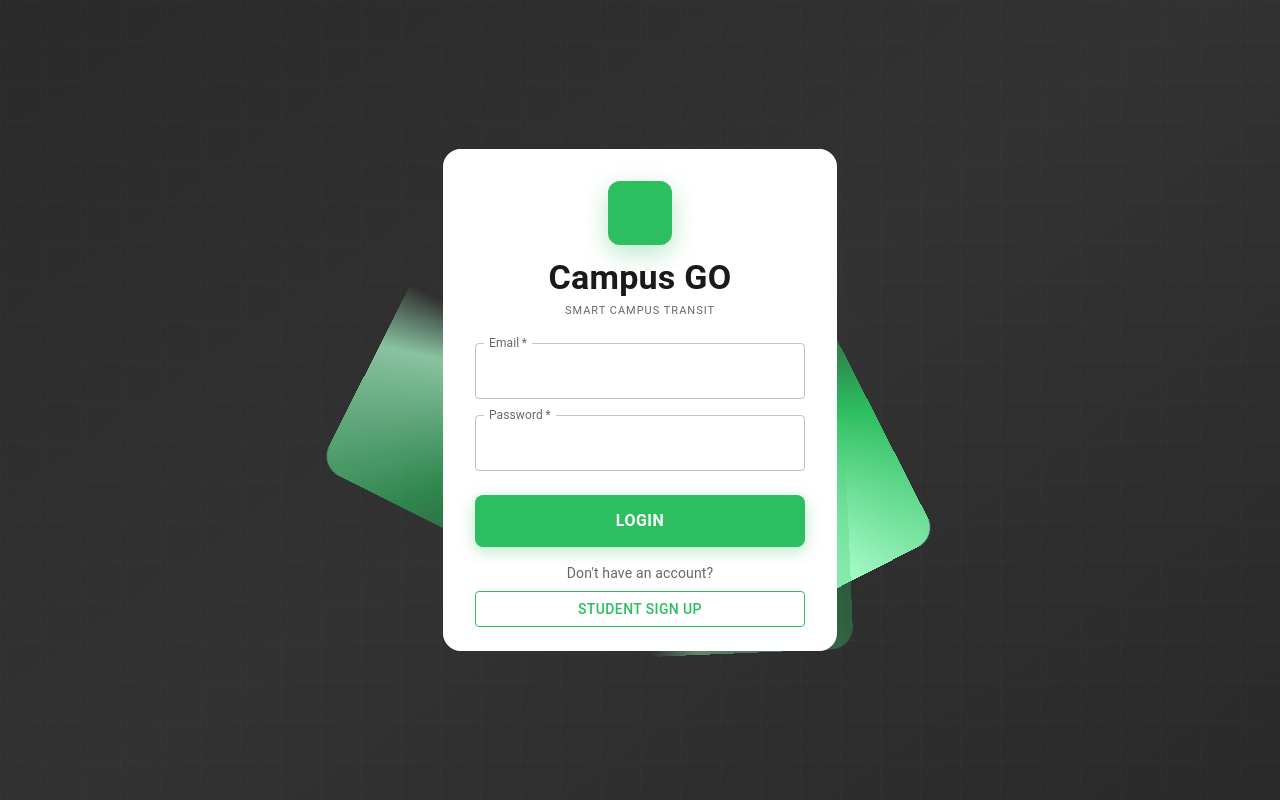
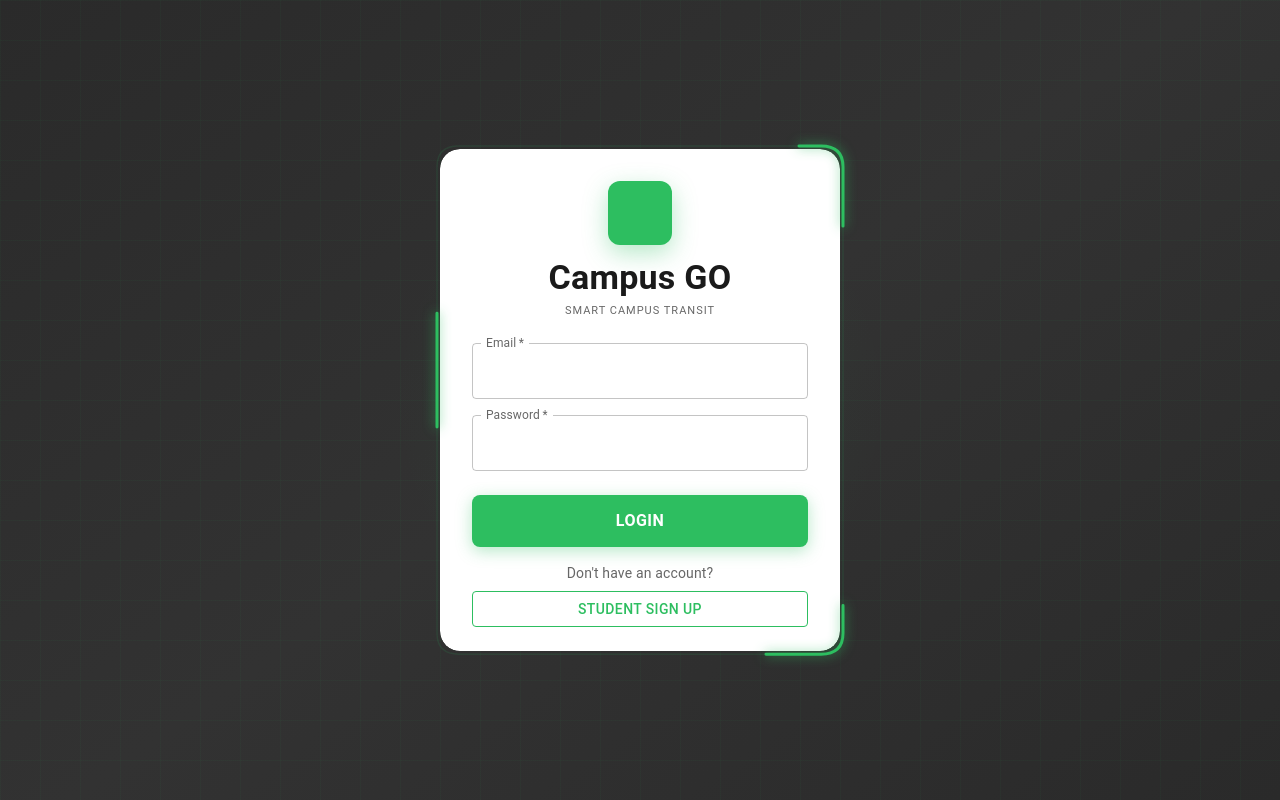
Before and after one commit to tinomudaaa/Campus_Go, a React (Vite) app in the folder frontend/: page / in a window 1280 px wide. Built offline with nearby package versions, Linux system fonts and the light colour scheme; some icons are missing; the HTML template or start-up script is replaced by a standard one.

Commit message:
login - two lines tracing border in opposite directions

```diff
--- a/frontend/src/pages/Login.jsx
+++ b/frontend/src/pages/Login.jsx
@@ -4,90 +4,98 @@ import { Box, Card, CardContent, TextField, Button, Typography, Alert } from '@m
 import DirectionsBusIcon from '@mui/icons-material/DirectionsBus';
 
 const borderAnimation = `
-  @keyframes chase1 {
-    0%   { transform: rotate(0deg); }
-    100% { transform: rotate(360deg); }
+  @keyframes clockwise {
+    from { stroke-dashoffset: 1200; }
+    to   { stroke-dashoffset: 0; }
   }
-  @keyframes chase2 {
-    0%   { transform: rotate(120deg); }
-    100% { transform: rotate(480deg); }
-  }
-  @keyframes chase3 {
-    0%   { transform: rotate(240deg); }
-    100% { transform: rotate(600deg); }
+  @keyframes counter {
+    from { stroke-dashoffset: 0; }
+    to   { stroke-dashoffset: 1200; }
   }
 
   .login-outer {
     position: relative;
     width: 400px;
-    border-radius: 20px;
     z-index: 1;
-    padding: 3px;
-    background: transparent;
   }
 
-  .chaser {
+  .login-border-svg {
     position: absolute;
-    inset: -3px;
-    border-radius: 22px;
+    top: -3px;
+    left: -3px;
+    width: calc(100% + 6px);
+    height: calc(100% + 6px);
     pointer-events: none;
+    z-index: 2;
+    overflow: visible;
   }
 
-  /* Line 1 — bright green, fast */
-  .chaser-1 {
-    animation: chase1 1.6s linear infinite;
-    background: conic-gradient(
-      from 0deg,
-      transparent 0deg,
-      transparent 260deg,
-      #2DBE60 300deg,
-      #afffcf 340deg,
-      transparent 360deg
-    );
+  /* Clockwise line */
+  .trace-cw {
+    fill: none;
+    stroke: #2DBE60;
+    stroke-width: 3;
+    stroke-linecap: round;
+    stroke-dasharray: 120 1080;
+    animation: clockwise 2.4s linear infinite;
+    filter: drop-shadow(0 0 6px rgba(45,190,96,0.9));
   }
 
-  /* Line 2 — lighter green, medium */
-  .chaser-2 {
-    animation: chase2 2.2s linear infinite;
-    background: conic-gradient(
-      from 0deg,
-      transparent 0deg,
-      transparent 270deg,
-      rgba(45,190,96,0.6) 310deg,
-      rgba(175,255,207,0.7) 345deg,
-      transparent 360deg
-    );
-  }
-
-  /* Line 3 — faint, slow */
-  .chaser-3 {
-    animation: chase3 3s linear infinite;
-    background: conic-gradient(
-      from 0deg,
-      transparent 0deg,
-      transparent 280deg,
-      rgba(45,190,96,0.35) 320deg,
-      rgba(175,255,207,0.4) 350deg,
-      transparent 360deg
-    );
-  }
-
-  /* White fill keeps card interior clean */
-  .login-inner-fill {
-    position: absolute;
-    inset: 3px;
-    border-radius: 18px;
-    background: #fff;
-    z-index: 0;
+  /* Counter-clockwise line */
+  .trace-ccw {
+    fill: none;
+    stroke: #2DBE60;
+    stroke-width: 3;
+    stroke-linecap: round;
+    stroke-dasharray: 120 1080;
+    animation: counter 2.4s linear infinite;
+    filter: drop-shadow(0 0 6px rgba(45,190,96,0.9));
   }
 
   .login-card-inner {
     position: relative;
     z-index: 1;
-    border-radius: 18px;
+    border-radius: 20px;
     overflow: hidden;
   }
 `;
+
+// Rounded rect SVG path — 400x(dynamic) with r=20
+// We use a fixed height approx and let SVG scale
+function RoundedRectPath({ className }) {
+  const w = 406;
+  const h = 536;
+  const r = 22;
+  const perimeter = 2 * (w - 2 * r) + 2 * (h - 2 * r) + 2 * Math.PI * r;
+
+  const d = `
+    M ${r} 0
+    L ${w - r} 0
+    Q ${w} 0 ${w} ${r}
+    L ${w} ${h - r}
+    Q ${w} ${h} ${w - r} ${h}
+    L ${r} ${h}
+    Q 0 ${h} 0 ${h - r}
+    L 0 ${r}
+    Q 0 0 ${r} 0
+    Z
+  `;
+
+  return (
+    <svg
+      className="login-border-svg"
+      viewBox={`0 0 ${w} ${h}`}
+      preserveAspectRatio="none"
+    >
+      {/* Faint full border so you can see the shape */}
+      <path d={d} fill="none" stroke="rgba(45,190,96,0.12)" strokeWidth="1.5" />
+      {/* Clockwise chaser */}
+      <path d={d} className="trace-cw" strokeDasharray={`120 ${Math.round(perimeter - 120)}`} />
+      {/* Counter-clockwise chaser */}
+      <path d={d} className="trace-ccw" strokeDasharray={`120 ${Math.round(perimeter - 120)}`} />
+    </svg>
+  );
+}
 
 export default function Login() {
   const [email, setEmail] = useState('');
@@ -140,17 +148,14 @@ export default function Login() {
         pointerEvents: 'none',
       }} />
 
-      {/* Chasing border wrapper */}
       <div className="login-outer">
-        <div className="chaser chaser-1" />
-        <div className="chaser chaser-2" />
-        <div className="chaser chaser-3" />
-        <div className="login-inner-fill" />
+        {/* SVG border lines */}
+        <RoundedRectPath />
 
         <div className="login-card-inner">
           <Card sx={{
             width: '100%',
-            borderRadius: '18px',
+            borderRadius: '20px',
             boxShadow: '0 24px 64px rgba(0,0,0,0.5)',
             background: '#fff',
           }}>
```
